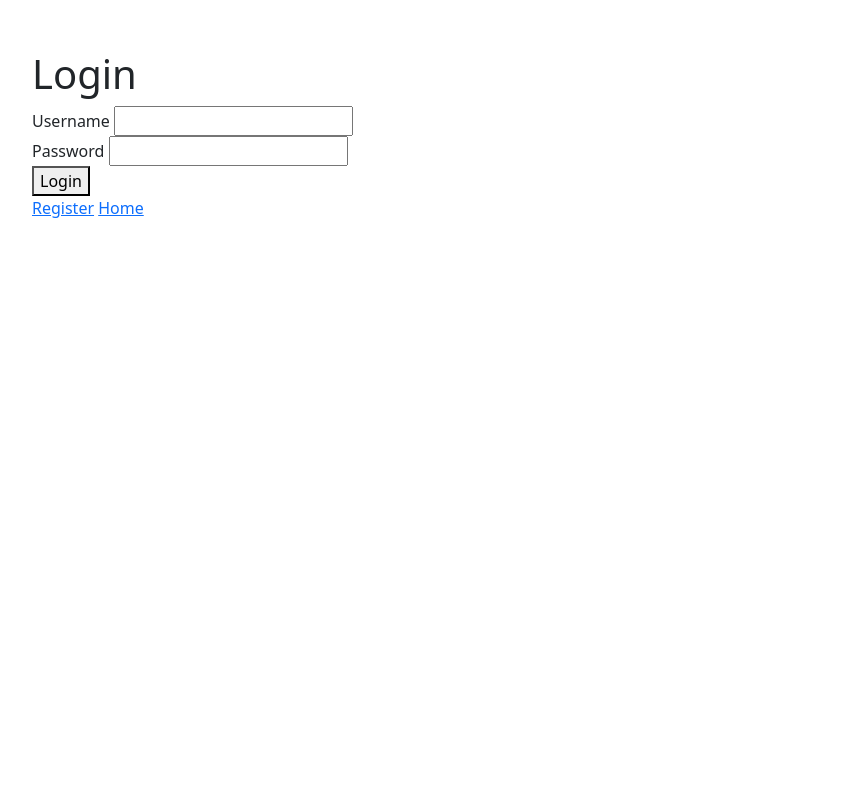
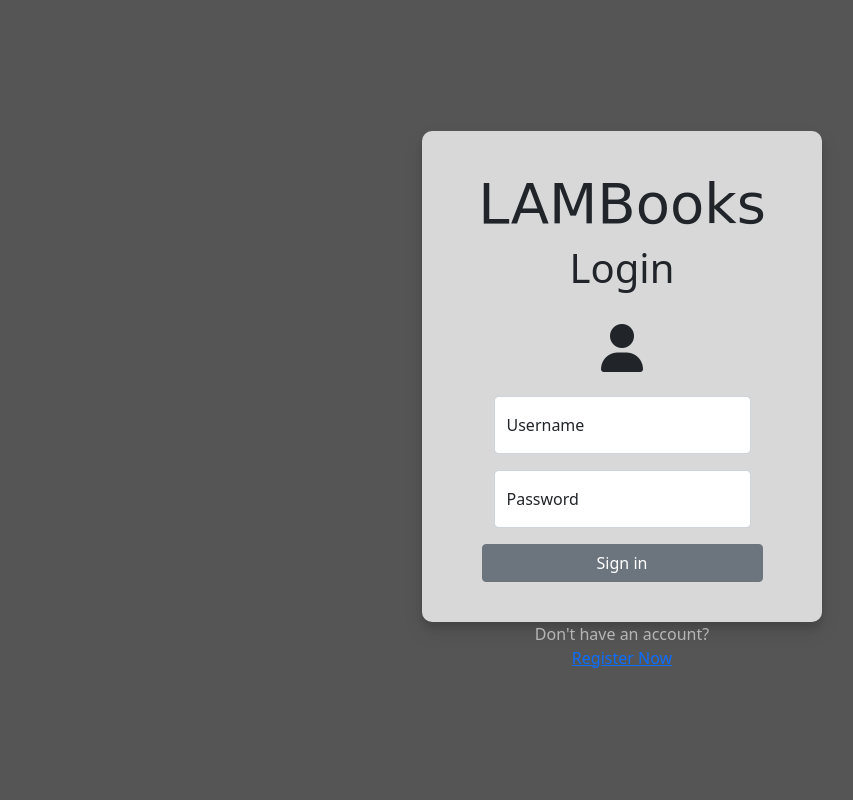
Before and after one commit to lorenzoDeriu/LAMPu, a Node server app: page /login in a window 1280 px wide. Shown: the whole page, without its empty margins (18-871 px from the left). Run offline with Node 20, Linux system fonts and the light colour scheme; some libraries are stand-ins or nearby versions.

Commit message:
front-end login

```diff
--- /dev/null
+++ b/app_core/public/stylesheets/login_register.css
@@ -0,0 +1,46 @@
+@import url('https://fonts.googleapis.com/css2?family=Roboto:wght@400;700&display=swap');
+
+* {
+    box-sizing: border-box;
+}
+
+body {
+    background-color: #555555 !important;
+    font-family: "Roboto", sans-serif;
+    display: flex;
+    flex-direction: column;
+    align-items: center;
+    justify-content: center;
+    height: 100vh;
+    overflow: hidden;
+    margin: 0;
+    padding: 20px;
+}
+
+.container-form {
+    display: flex;
+    flex-direction: column;
+    align-items: center;
+    justify-content: center;
+    background-color: #d8d8d8;
+    border-radius: 10px;
+    box-shadow: 0 10px 20px rgba(0,0,0,0.1), 0 6px 6px rgba(0,0,0,0.1);
+    padding: 40px 20px;
+    text-align: center;
+    max-width: 100%;
+    width: 400px;
+    height: fit-content;
+}
+
+@import url('https://fonts.googleapis.com/css2?family=WindSong:wght@500&display=swap');
+#title {
+    font-family: "WindSong", cursive;
+    font-weight: 400;
+    font-style: normal;
+    line-height: initial;
+}
+
+@import url('https://fonts.googleapis.com/css2?family=Raleway&display=swap');
+.h1 {
+    font-family: "Raleway", sans-serif;
+}
--- a/app_core/views/login.ejs
+++ b/app_core/views/login.ejs
@@ -4,13 +4,19 @@
     <meta charset="UTF-8">
     <meta http-equiv="X-UA-Compatible" content="IE=edge">
     <meta name="viewport" content="width=device-width, initial-scale=1.0">
-    <link rel="stylesheet" href="/stylesheets/style.css">
+    <link rel="stylesheet" href="/stylesheets/login_register.css">
     <link href="https://cdn.jsdelivr.net/npm/bootstrap@5.1.0/dist/css/bootstrap.min.css" rel="stylesheet" integrity="sha384-KyZXEAg3QhqLMpG8r+8fhAXLRk2vvoC2f3B09zVXn8CA5QIVfZOJ3BCsw2P0p/We" crossorigin="anonymous">
     <script src="https://cdn.jsdelivr.net/npm/bootstrap@5.1.0/dist/js/bootstrap.bundle.min.js" integrity="sha384-U1DAWAznBHeqEIlVSCgzq+c9gqGAJn5c/t99JyeKa9xxaYpSvHU5awsuZVVFIhvj" crossorigin="anonymous"></script>
+    <script src="https://kit.fontawesome.com/79749c0cf1.js" crossorigin="anonymous"></script>
     <title>Login</title>
 </head>
 <body>
+    <div class="container-form">
+        <h1 class="display-4" id="title">LAMBooks</h1>
         <h1>Login</h1>
+        <br>
+        <i class="fas fa-user fa-3x"></i>
+        <br>
         <% if (locals.messages?.error) { %>
             <div class="alert alert-warning alert-dismissible fade show" role="alert">
                 <%= locals.messages.error %>
@@ -24,17 +30,20 @@
             </div>
         <% } %>
         <form action="/login" method="post">
-        <div>
-            <label for="username">Username</label>
-            <input type="text" name="username" id="username" required>
+            <div class="form-floating mb-3">
+                <input type="text" class="form-control" id="floatingInput" placeholder="Username">
+                <label for="floatingInput">Username</label>
             </div>
-        <div>
-            <label for="password">Password</label>
-            <input type="password" name="password" id="password" required>
+            <div class="form-floating mb-3">
+                <input type="password" class="form-control" id="floatingPassword" placeholder="Password">
+                <label for="floatingPassword">Password</label>
             </div>
-        <button type="submit">Login</button>
+            <div class="row">
+                <button type="submit" class="btn btn-secondary">Sign in</button>
+            </div>
         </form>
-    <a href="/register">Register</a>
-    <a href="/">Home</a>
+    </div>
+    <div class="row" style="color: #b6b6b6">Don't have an account?</div>
+    <div class="row"><a href="/register">Register Now</a></div>
 </body>
 </html>
```
Lines whose indentation alone changed are shown as unchanged.
